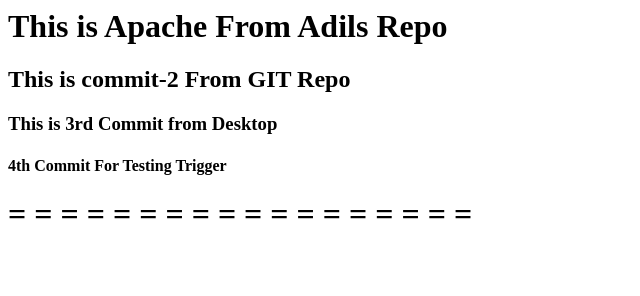
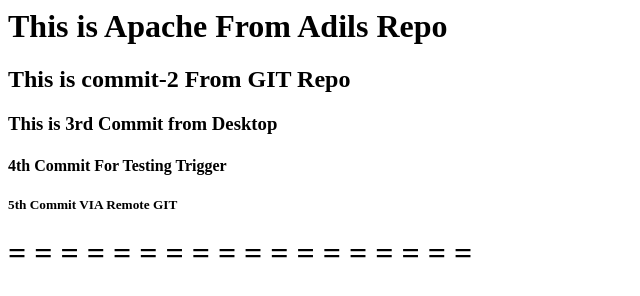
Before and after one commit to adilshaikhatwork/git-jenkins-demo, a plain HTML site: page index.html in a window 1280 px wide. Shown: the whole page, without its empty margins (0-640 px from the left). Drawn offline with Linux system fonts and the light colour scheme.

Commit message:
Update index.html

```diff
--- a/index.html
+++ b/index.html
@@ -6,4 +6,6 @@
 
 <h4> 4th Commit For Testing Trigger </h4>
 
+<h5> 5th Commit VIA Remote GIT </h5>
+
 <h1> = = = = = = = = = = = = = = = = = = </h1>
```
